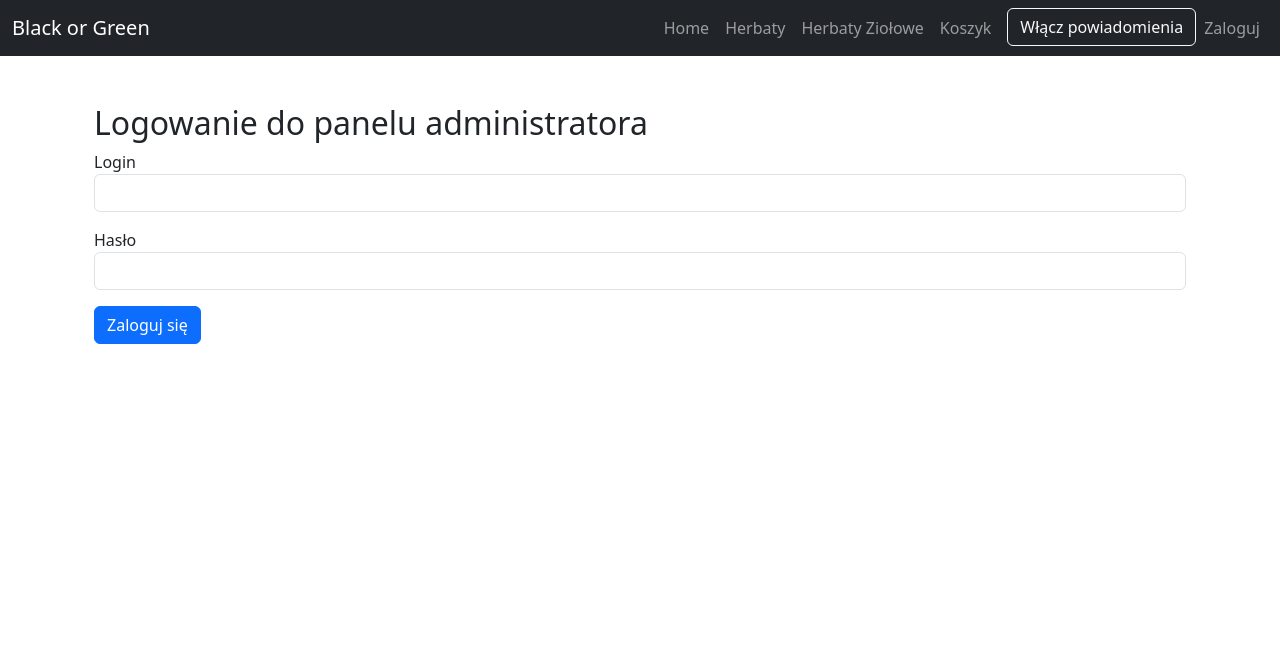
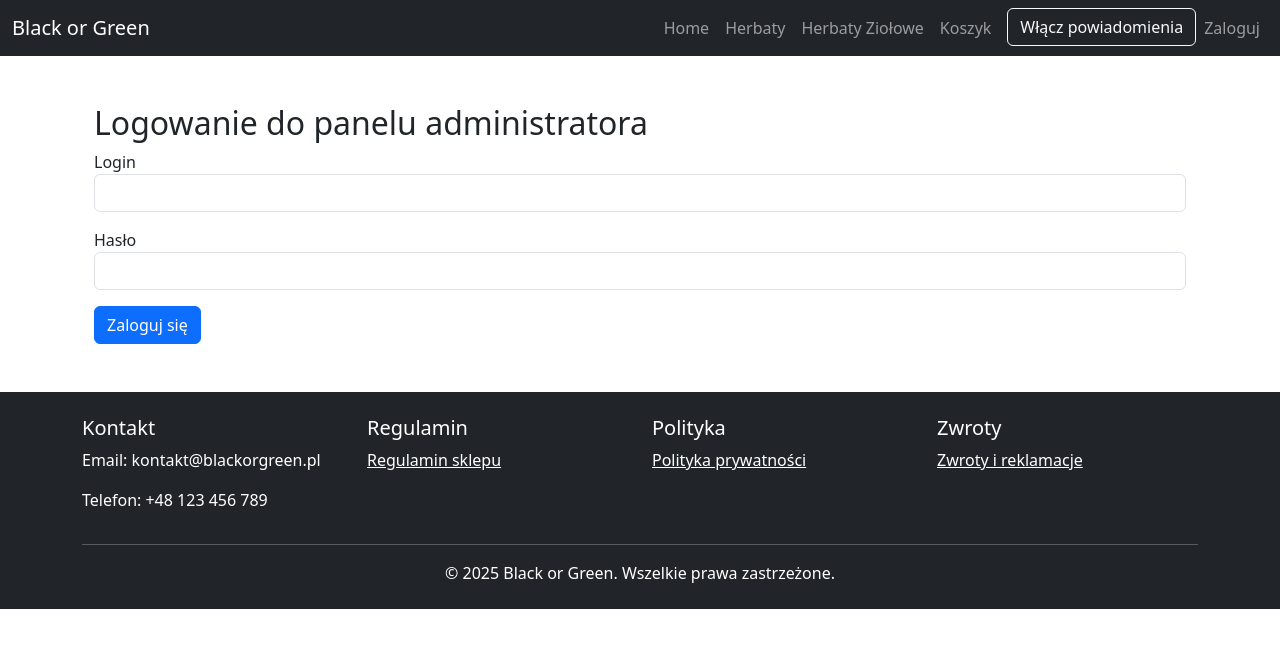
Before and after one commit to mateuszroksana/my-react-app, a React (Create React App) app: page /login in a window 1280 px wide. Shown: the top 648 px of the page. Built offline with nearby package versions, Linux system fonts and the light colour scheme.

Commit message:
Dodano stopka

```diff
--- a/src/App.js
+++ b/src/App.js
@@ -14,6 +14,7 @@ import OrdersPage from './pages/OrdersPage';
 import ProductsPage from './pages/ProductsPage';
 import { useEffect } from 'react';
 import { initOneSignal } from './onesignalInit';
+import Footer from './components/Footer';
 
 // Funkcja sprawdzająca czy użytkownik jest zalogowany
 const isAuthenticated = () => {
@@ -64,6 +65,7 @@ function App() {
           } />
         </Routes>
       </div>
+    <Footer />
     </Router>
   );
 }
--- /dev/null
+++ b/src/components/Footer.js
@@ -0,0 +1,54 @@
+import React from 'react';
+import { Link } from 'react-router-dom';
+
+const Footer = () => {
+  return (
+    <footer className="bg-dark text-white mt-5 py-4">
+      <div className="container">
+        <div className="row">
+          {/* Kontakt */}
+          <div className="col-md-3">
+            <h5>Kontakt</h5>
+            <p>Email: kontakt@blackorgreen.pl</p>
+            <p>Telefon: +48 123 456 789</p>
+          </div>
+
+          {/* Regulamin */}
+          <div className="col-md-3">
+            <h5>Regulamin</h5>
+            <ul className="list-unstyled">
+              <li>
+                <Link to="/regulamin" className="text-white">Regulamin sklepu</Link>
+              </li>
+            </ul>
+          </div>
+
+          {/* Polityka prywatności */}
+          <div className="col-md-3">
+            <h5>Polityka</h5>
+            <ul className="list-unstyled">
+              <li>
+                <Link to="/polityka-prywatnosci" className="text-white">Polityka prywatności</Link>
+              </li>
+            </ul>
+          </div>
+
+          {/* Zwroty i reklamacje */}
+          <div className="col-md-3">
+            <h5>Zwroty</h5>
+            <ul className="list-unstyled">
+              <li>
+                <Link to="/zwroty" className="text-white">Zwroty i reklamacje</Link>
+              </li>
+            </ul>
+          </div>
+        </div>
+
+        <hr className="border-light" />
+        <p className="text-center mb-0">&copy; {new Date().getFullYear()} Black or Green. Wszelkie prawa zastrzeżone.</p>
+      </div>
+    </footer>
+  );
+};
+
+export default Footer;
```
